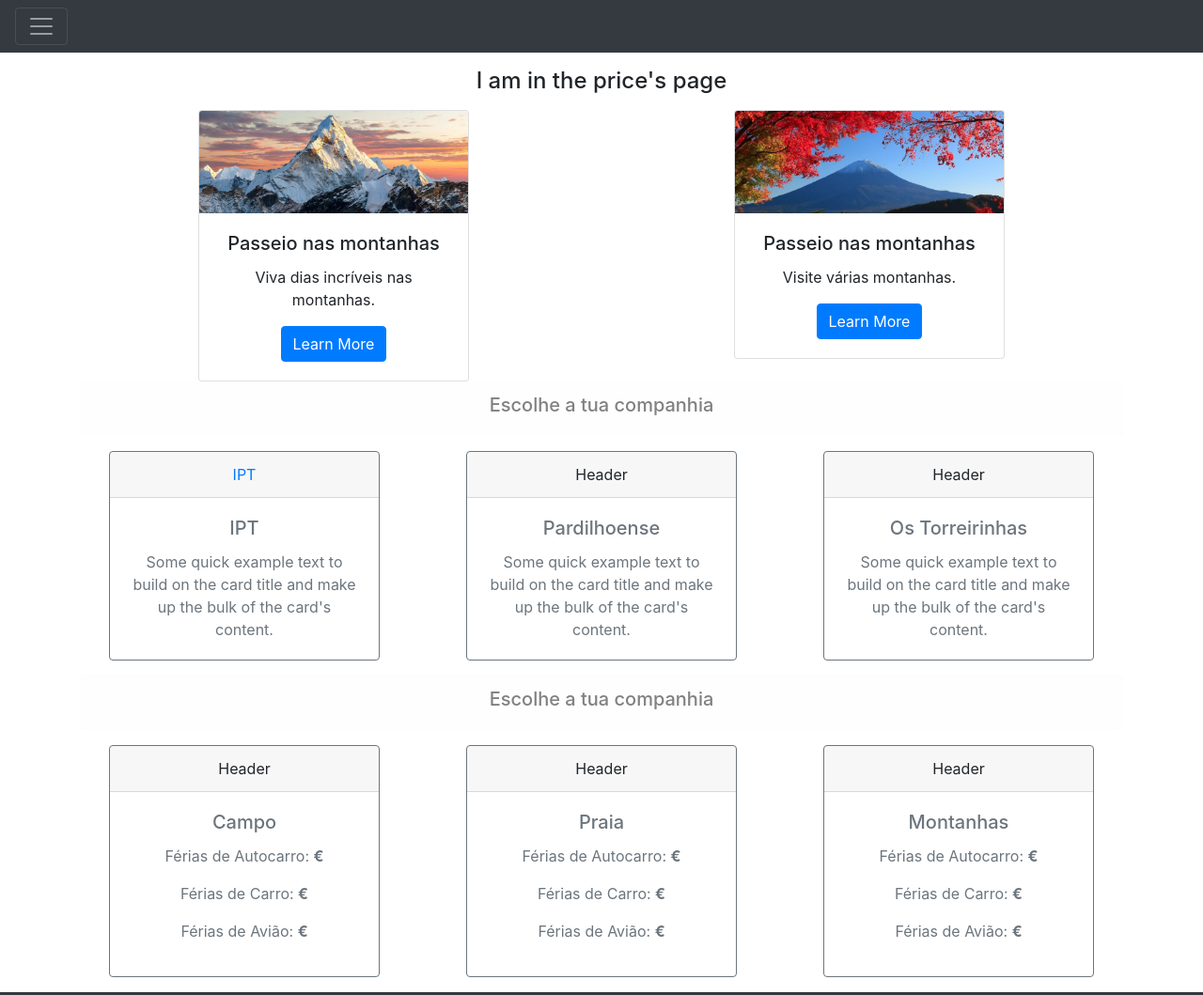
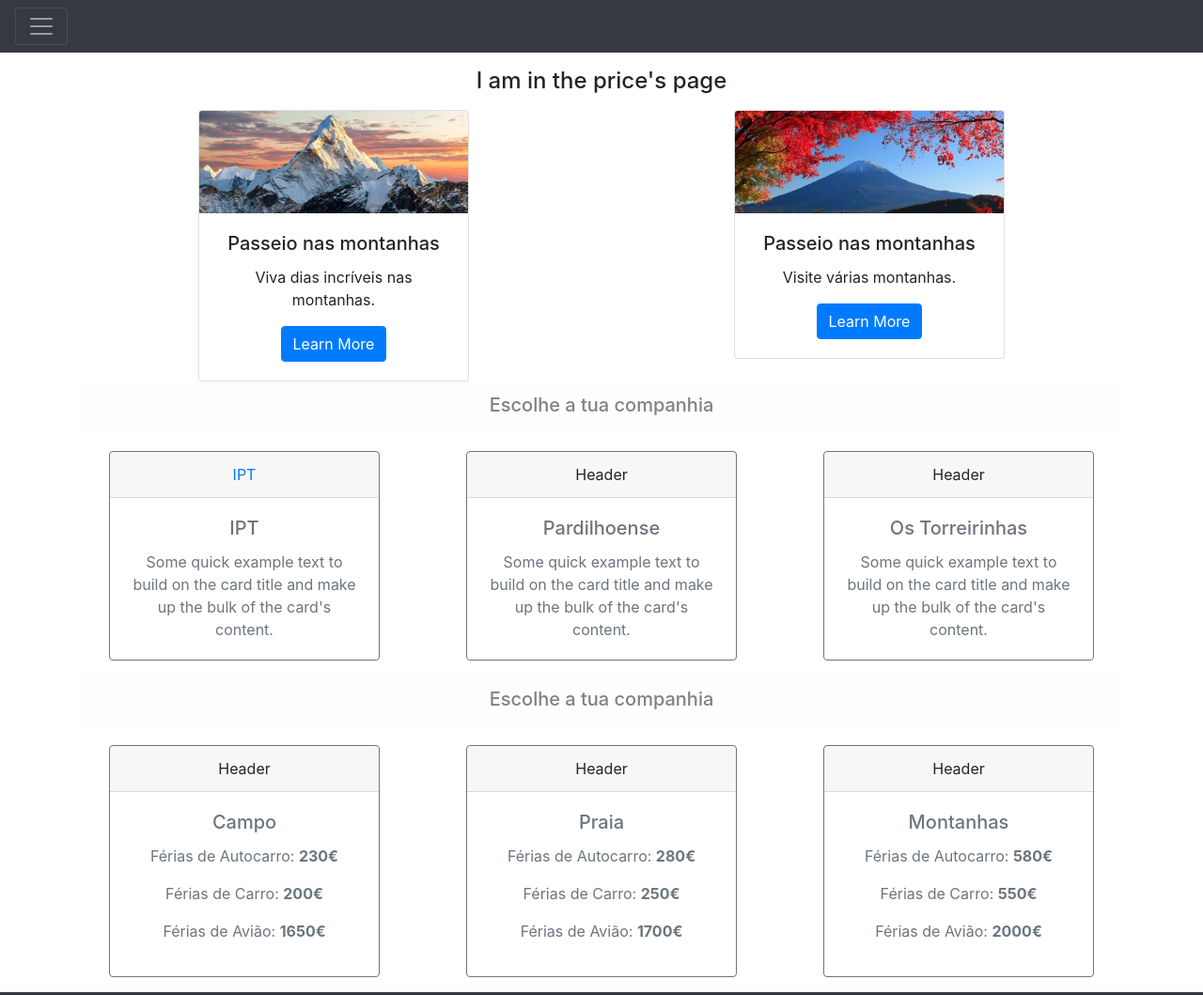
Before and after one commit to terrademordor/sergioribeiro, a plain HTML site: page pg/preços.html in a window 1280 px wide. Shown: the top 1059 px of the page at 94% size. Drawn offline with Linux system fonts and the light colour scheme; files whose address does not match are found by name.

Commit message:
Atualização

```diff
--- a/pg/preços.html
+++ b/pg/preços.html
@@ -185,5 +185,6 @@
 <script src="jquery-3.4.1.min.js"></script>
 <script src="../bootstrap/js/popper.min.js"></script>
 <script src="../bootstrap/js/bootstrap.min.js"></script>
+<script src="API_JSON.js"></script>
 </body>
 </html>
```
Also changed, not shown: pg/API_JSON.html (renamed from API_JSON.html), pg/API_JSON.js (renamed from API_JSON.js).
